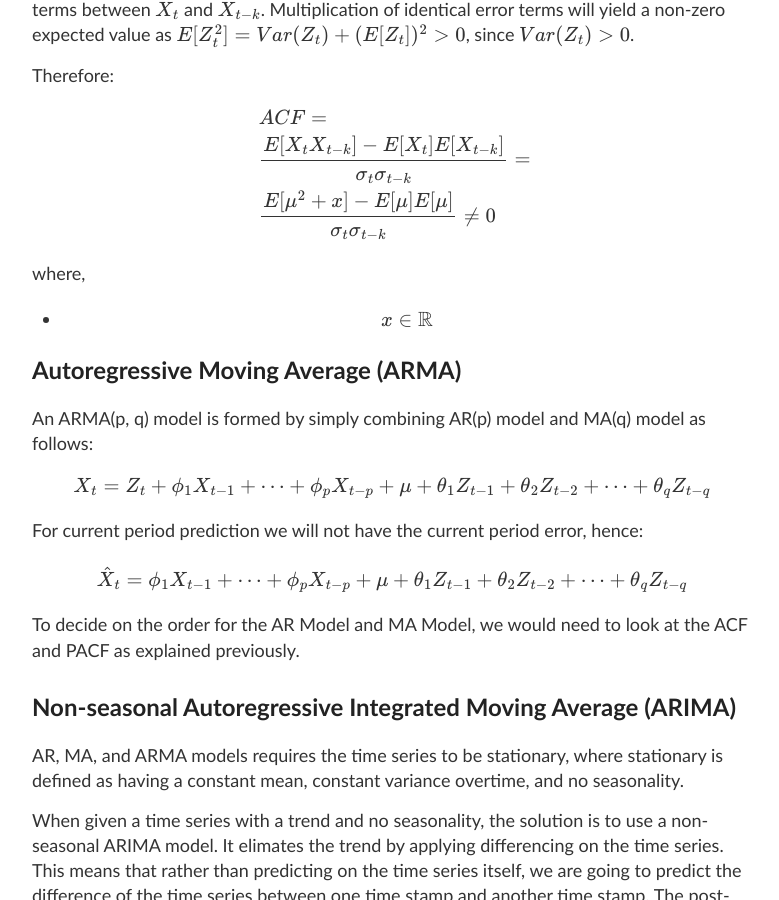
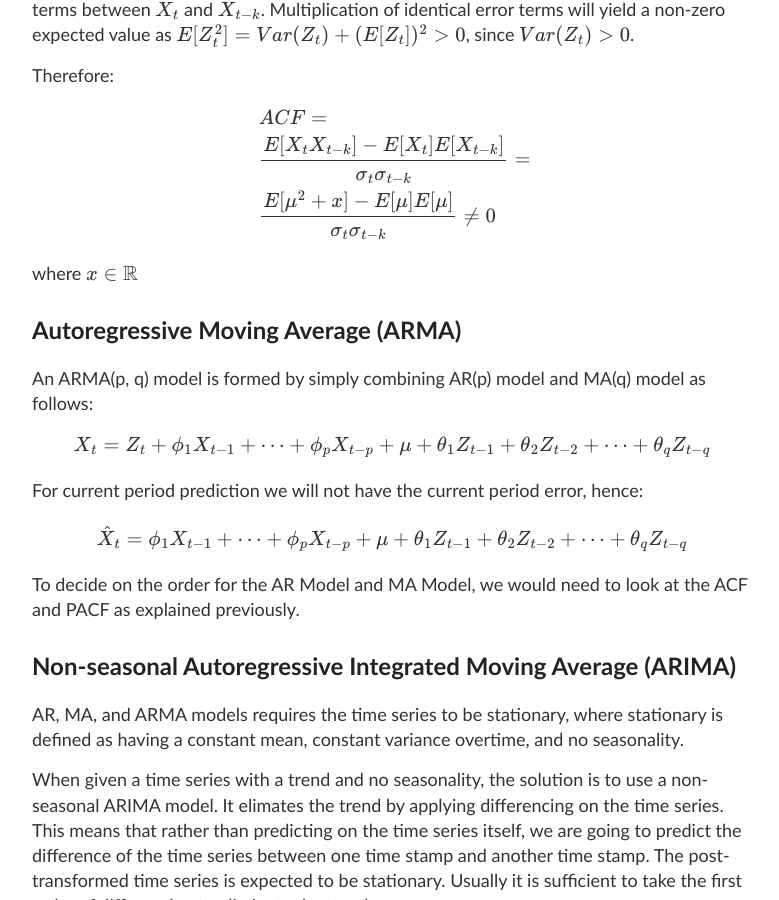
Before and after one commit to wngaw/wngaw.github.io, a Jekyll site: the page built from _posts/2019-08-10-auto-arima-with-pyramid.md, in a window 1280 px wide and 900 px high, scrolled down 6683 px. Shown: the whole window, without its empty margins (248-1027 px from the left). Built offline with Jekyll 4.4.1, drawn with Linux system fonts in a browser that asks for light colours; formulas are drawn with MathJax 3.

Commit message:
minor correction

```diff
--- a/_posts/2019-08-10-auto-arima-with-pyramid.md
+++ b/_posts/2019-08-10-auto-arima-with-pyramid.md
@@ -196,9 +196,7 @@ $$
 \end{align}
 $$
 
-where,
-
-- $$x \in \mathbb{R}$$
+where $$x\in\mathbb{R}$$
 
 ## Autoregressive Moving Average (ARMA)
 
```
